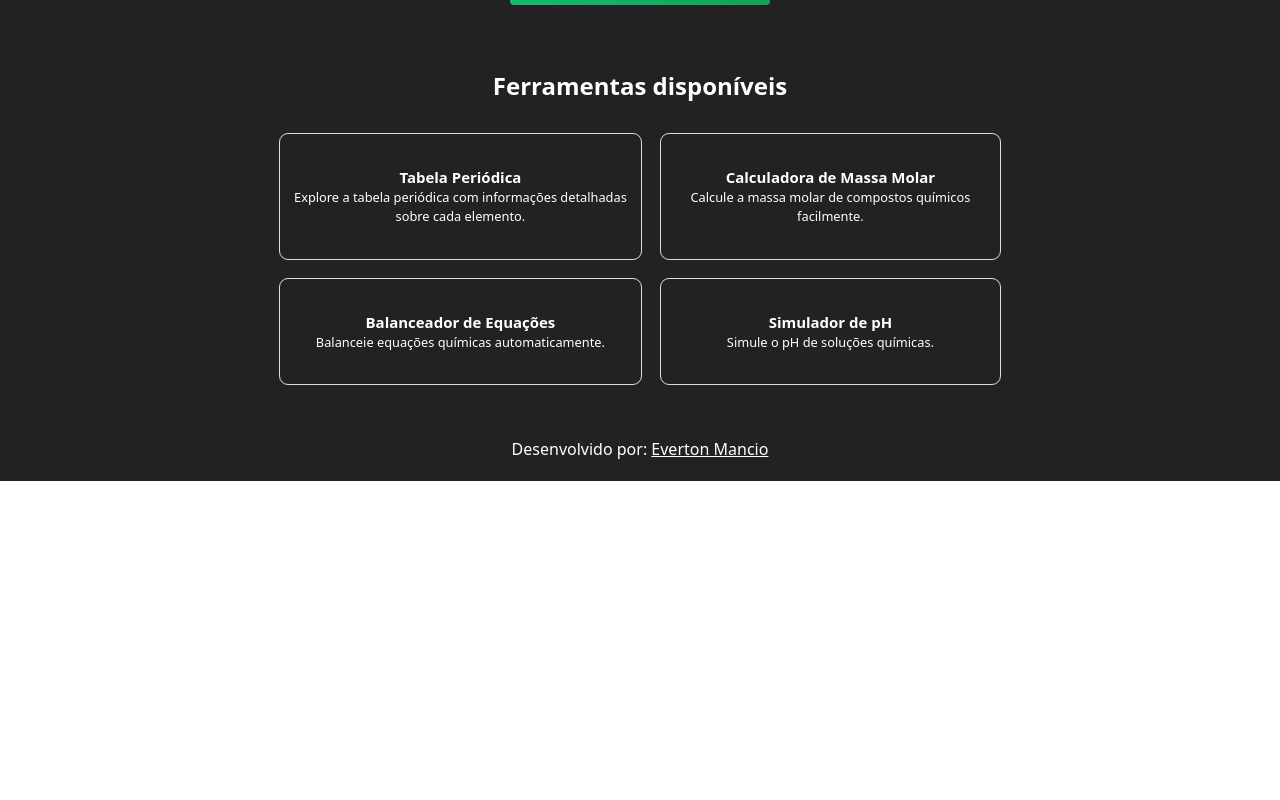
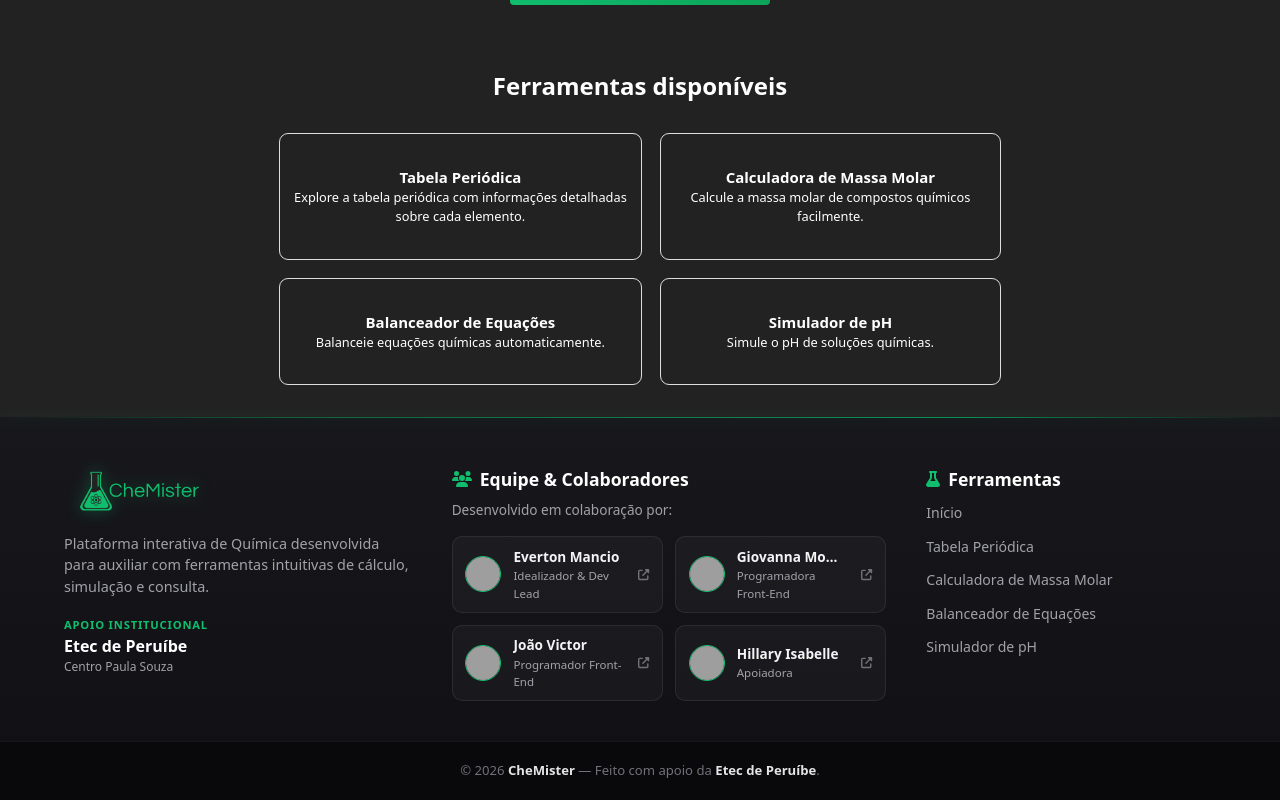
Before and after one commit to Evy8882/CheMister, a React (Vite) app: page / in a window 1280 px wide. Shown: the part 457-1257 px from the top of the page. Before the commit the page ends 938 px from the top, so only its background shows below. Built offline with nearby package versions, Linux system fonts and the light colour scheme; grey boxes are pictures that could not be loaded.

Commit message:
Atualiza o componente Footer com nova estrutura e estilos, incluindo branding, colaboradores e links rápidos.

```diff
--- a/src/components/Footer.tsx
+++ b/src/components/Footer.tsx
@@ -1,10 +1,139 @@
-function Footer(){
-    return (
-        <footer className="footer" style={{padding: "20px"}}>
-        <div className="footer-content">
-            <p>Desenvolvido por: <a style={{color: "white"}} href="https://github.com/Evy8882" target="_blank">Everton Mancio</a></p>
+import { Link } from "react-router-dom";
+import { FontAwesomeIcon } from "@fortawesome/react-fontawesome";
+import {
+  faGraduationCap,
+  faUsers,
+  faHeart,
+  faFlask,
+  faPlus,
+  faExternalLinkAlt
+} from "@fortawesome/free-solid-svg-icons";
+import logo from "../assets/Logos/4.png";
+import "../styles/Footer.css";
+
+interface Contributor {
+  name: string;
+  role: string;
+  github?: string;
+  avatar?: string;
+}
+
+// Lista de colaboradores e desenvolvedores (expansível para novos integrantes!)
+const contributors: Contributor[] = [
+  {
+    name: "Everton Mancio",
+    role: "Idealizador & Dev Lead",
+    github: "https://github.com/Evy8882",
+    avatar: "https://github.com/Evy8882.png"
+  },
+  {
+    name: "Giovanna Momesso",
+    role: "Programadora Front-End",
+    github: "https://github.com/GiovannaMomesso",
+    avatar: "https://github.com/GiovannaMomesso.png"
+  },
+  {
+    name: "João Victor",
+    role: "Programador Front-End",
+    github: "https://github.com/Joao-Vic-Muniz",
+    avatar: "https://github.com/Joao-Vic-Muniz.png"
+  },
+  {
+    name: "Hillary Isabelle",
+    role: "Apoiadora",
+    github: "https://github.com/Hihi1502",
+    avatar: "https://github.com/Hihi1502.png"
+  }
+];
+
+function Footer() {
+  return (
+    <footer className="chemister-footer">
+      <div className="footer-gradient-divider"></div>
+
+      <div className="footer-container">
+        {/* Coluna 1: Branding e Apoio da Etec de Peruíbe */}
+        <div className="footer-col footer-brand">
+          <div className="brand-header">
+            <img src={logo} alt="CheMister Logo" className="footer-logo" />
+          </div>
+          <p className="brand-description">
+            Plataforma interativa de Química desenvolvida para auxiliar  com ferramentas intuitivas de cálculo, simulação e consulta.
+          </p>
+
+          {/* Destaque para o Apoio da Etec de Peruíbe */}
+          <div>
+            <div className="etec-info">
+              <span className="etec-tag">Apoio Institucional</span>
+              <strong className="etec-title">Etec de Peruíbe</strong>
+              <span className="etec-sub">Centro Paula Souza</span>
+            </div>
+          </div>
         </div>
-        </footer>
-    );
+
+        {/* Coluna 2: Equipe & Colaboradores */}
+        <div className="footer-col footer-team">
+          <h4 className="footer-title">
+            <FontAwesomeIcon icon={faUsers} className="title-icon" /> Equipe & Colaboradores
+          </h4>
+          <p className="team-subtitle">
+            Desenvolvido em colaboração por:
+          </p>
+
+          <div className="contributors-grid">
+            {contributors.map((c, index) => (
+              <a
+                key={index}
+                href={c.github || "#"}
+                target="_blank"
+                rel="noopener noreferrer"
+                className="contributor-card"
+                title={`Ver perfil de ${c.name} no GitHub`}
+              >
+                <div className="contributor-avatar">
+                  {c.avatar ? (
+                    <img src={c.avatar} alt={c.name} />
+                  ) : (
+                    <span className="avatar-placeholder">{c.name.charAt(0)}</span>
+                  )}
+                </div>
+                <div className="contributor-details">
+                  <span className="contributor-name">{c.name}</span>
+                  <span className="contributor-role">{c.role}</span>
+                </div>
+                {c.github && (
+                  <FontAwesomeIcon icon={faExternalLinkAlt} className="link-icon" />
+                )}
+              </a>
+            ))}
+          </div>
+        </div>
+
+        {/* Coluna 3: Links Rápidos */}
+        <div className="footer-col footer-links">
+          <h4 className="footer-title">
+            <FontAwesomeIcon icon={faFlask} className="title-icon" /> Ferramentas
+          </h4>
+          <ul className="footer-nav-list">
+            <li><Link to="/">Início</Link></li>
+            <li><Link to="/periodic-table">Tabela Periódica</Link></li>
+            <li><Link to="/molar-mass-calculator">Calculadora de Massa Molar</Link></li>
+            <li><Link to="/equation-balancer">Balanceador de Equações</Link></li>
+            <li><Link to="/ph-simulator">Simulador de pH</Link></li>
+          </ul>
+        </div>
+      </div>
+
+      {/* Barra Inferior */}
+      <div className="footer-bottom">
+        <div className="footer-bottom-content">
+          <p>
+            © {new Date().getFullYear()} <strong>CheMister</strong> — Feito com apoio da <strong>Etec de Peruíbe</strong>.
+          </p>
+        </div>
+      </div>
+    </footer>
+  );
 }
+
 export default Footer;
--- /dev/null
+++ b/src/styles/Footer.css
@@ -0,0 +1,287 @@
+/* Footer Styles for CheMister */
+.chemister-footer {
+  width: 100%;
+  background: linear-gradient(180deg, #18181c 0%, #101014 100%);
+  color: #e4e4e7;
+  position: relative;
+  box-sizing: border-box;
+  font-family: system-ui, -apple-system, BlinkMacSystemFont, 'Segoe UI', Roboto, Oxygen, Ubuntu, Cantarell, sans-serif;
+  margin-top: auto;
+}
+
+.footer-gradient-divider {
+  height: 1px;
+  width: 100%;
+  opacity: 0.6;
+  background: linear-gradient(90deg, transparent 0%, #0c9f56 25%, #10be6d 50%, #00e676 75%, transparent 100%);
+  box-shadow: 0 0 12px rgba(16, 190, 109, 0.5);
+}
+
+.footer-container {
+  max-width: 1200px;
+  margin: 0 auto;
+  padding: 3rem 1.5rem 2.5rem;
+  display: grid;
+  grid-template-columns: 1.2fr 1.5fr 1fr;
+  gap: 2.5rem;
+}
+
+/* Coluna 1: Branding & Etec */
+.footer-brand {
+  display: flex;
+  flex-direction: column;
+  gap: 1.2rem;
+}
+
+.brand-header {
+  display: flex;
+  align-items: center;
+  gap: 0.75rem;
+}
+
+.footer-logo {
+  height: 48px;
+  width: auto;
+  filter: drop-shadow(0 0 8px rgba(16, 190, 109, 0.3));
+  transition: transform 0.3s ease;
+}
+
+.footer-logo:hover {
+  transform: scale(1.05) rotate(-3deg);
+}
+
+.brand-name {
+  font-size: 1.6rem;
+  font-weight: 800;
+  background: linear-gradient(135deg, #ffffff 0%, #10be6d 100%);
+  -webkit-background-clip: text;
+  -webkit-text-fill-color: transparent;
+  letter-spacing: -0.5px;
+}
+
+.brand-description {
+  font-size: 0.9rem;
+  color: #a1a1aa;
+  line-height: 1.5;
+  margin: 0;
+}
+
+.etec-info {
+  display: flex;
+  flex-direction: column;
+}
+
+.etec-tag {
+  font-size: 0.7rem;
+  font-weight: 700;
+  text-transform: uppercase;
+  letter-spacing: 0.8px;
+  color: #10be6d;
+}
+
+.etec-title {
+  font-size: 1rem;
+  font-weight: 700;
+  color: #ffffff;
+}
+
+.etec-sub {
+  font-size: 0.75rem;
+  color: #a1a1aa;
+}
+
+/* Section Titles */
+.footer-title {
+  font-size: 1.1rem;
+  font-weight: 700;
+  color: #ffffff;
+  margin: 0 0 0.5rem 0;
+  display: flex;
+  align-items: center;
+  gap: 0.5rem;
+}
+
+.title-icon {
+  color: #10be6d;
+  font-size: 1rem;
+}
+
+.team-subtitle {
+  font-size: 0.85rem;
+  color: #a1a1aa;
+  margin: 0 0 1rem 0;
+}
+
+/* Contributors Grid */
+.contributors-grid {
+  display: grid;
+  grid-template-columns: repeat(auto-fill, minmax(200px, 1fr));
+  gap: 0.75rem;
+}
+
+.contributor-card {
+  display: flex;
+  align-items: center;
+  gap: 0.75rem;
+  padding: 0.6rem 0.8rem;
+  background: rgba(255, 255, 255, 0.03);
+  border: 1px solid rgba(255, 255, 255, 0.08);
+  border-radius: 10px;
+  text-decoration: none;
+  color: inherit;
+  transition: all 0.25s ease;
+  position: relative;
+}
+
+.contributor-card:hover {
+  background: rgba(16, 190, 109, 0.1);
+  border-color: rgba(16, 190, 109, 0.3);
+  transform: translateY(-2px);
+}
+
+.contributor-avatar {
+  width: 36px;
+  height: 36px;
+  border-radius: 50%;
+  overflow: hidden;
+  background: #27272a;
+  display: flex;
+  align-items: center;
+  justify-content: center;
+  flex-shrink: 0;
+  border: 1.5px solid #10be6d;
+}
+
+.contributor-avatar img {
+  width: 100%;
+  height: 100%;
+  object-fit: cover;
+}
+
+.avatar-placeholder {
+  font-weight: 700;
+  color: #10be6d;
+  font-size: 0.9rem;
+}
+
+.contributor-details {
+  display: flex;
+  flex-direction: column;
+  overflow: hidden;
+}
+
+.contributor-name {
+  font-size: 0.85rem;
+  font-weight: 600;
+  color: #f4f4f5;
+  white-space: nowrap;
+  overflow: hidden;
+  text-overflow: ellipsis;
+}
+
+.contributor-role {
+  font-size: 0.72rem;
+  color: #a1a1aa;
+}
+
+.link-icon {
+  font-size: 0.7rem;
+  color: #71717a;
+  margin-left: auto;
+  transition: color 0.2s ease;
+}
+
+.contributor-card:hover .link-icon {
+  color: #10be6d;
+}
+
+/* Card Add Contributor */
+.add-contributor-card {
+  border: 1px dashed rgba(16, 190, 109, 0.4);
+  background: rgba(16, 190, 109, 0.03);
+}
+
+.add-contributor-card:hover {
+  background: rgba(16, 190, 109, 0.12);
+  border-color: #10be6d;
+}
+
+.add-avatar {
+  border-style: dashed;
+  background: rgba(16, 190, 109, 0.15);
+  color: #10be6d;
+}
+
+.add-contributor-card .contributor-name {
+  color: #10be6d;
+}
+
+/* Coluna 3: Links */
+.footer-nav-list {
+  list-style: none;
+  padding: 0;
+  margin: 0;
+  display: flex;
+  flex-direction: column;
+  gap: 0.6rem;
+}
+
+.footer-nav-list a {
+  color: #a1a1aa;
+  text-decoration: none;
+  font-size: 0.88rem;
+  transition: all 0.2s ease;
+  display: inline-block;
+}
+
+.footer-nav-list a:hover {
+  color: #10be6d;
+  transform: translateX(4px);
+}
+
+/* Bottom Bar */
+.footer-bottom {
+  border-top: 1px solid rgba(255, 255, 255, 0.06);
+  background: #09090b;
+  padding: 1.2rem 1.5rem;
+  text-align: center;
+}
+
+.footer-bottom-content p {
+  margin: 0;
+  font-size: 0.82rem;
+  color: #71717a;
+}
+
+.footer-bottom-content strong {
+  color: #e4e4e7;
+}
+
+.heart-icon {
+  color: #ef4444;
+  margin: 0 2px;
+}
+
+/* Responsividade */
+@media screen and (max-width: 960px) {
+  .footer-container {
+    grid-template-columns: 1fr 1fr;
+  }
+  .footer-links {
+    grid-column: span 2;
+  }
+}
+
+@media screen and (max-width: 640px) {
+  .footer-container {
+    grid-template-columns: 1fr;
+    gap: 2rem;
+    padding: 2rem 1.25rem 1.5rem;
+  }
+  .footer-links {
+    grid-column: span 1;
+  }
+  .contributors-grid {
+    grid-template-columns: 1fr;
+  }
+}
```
